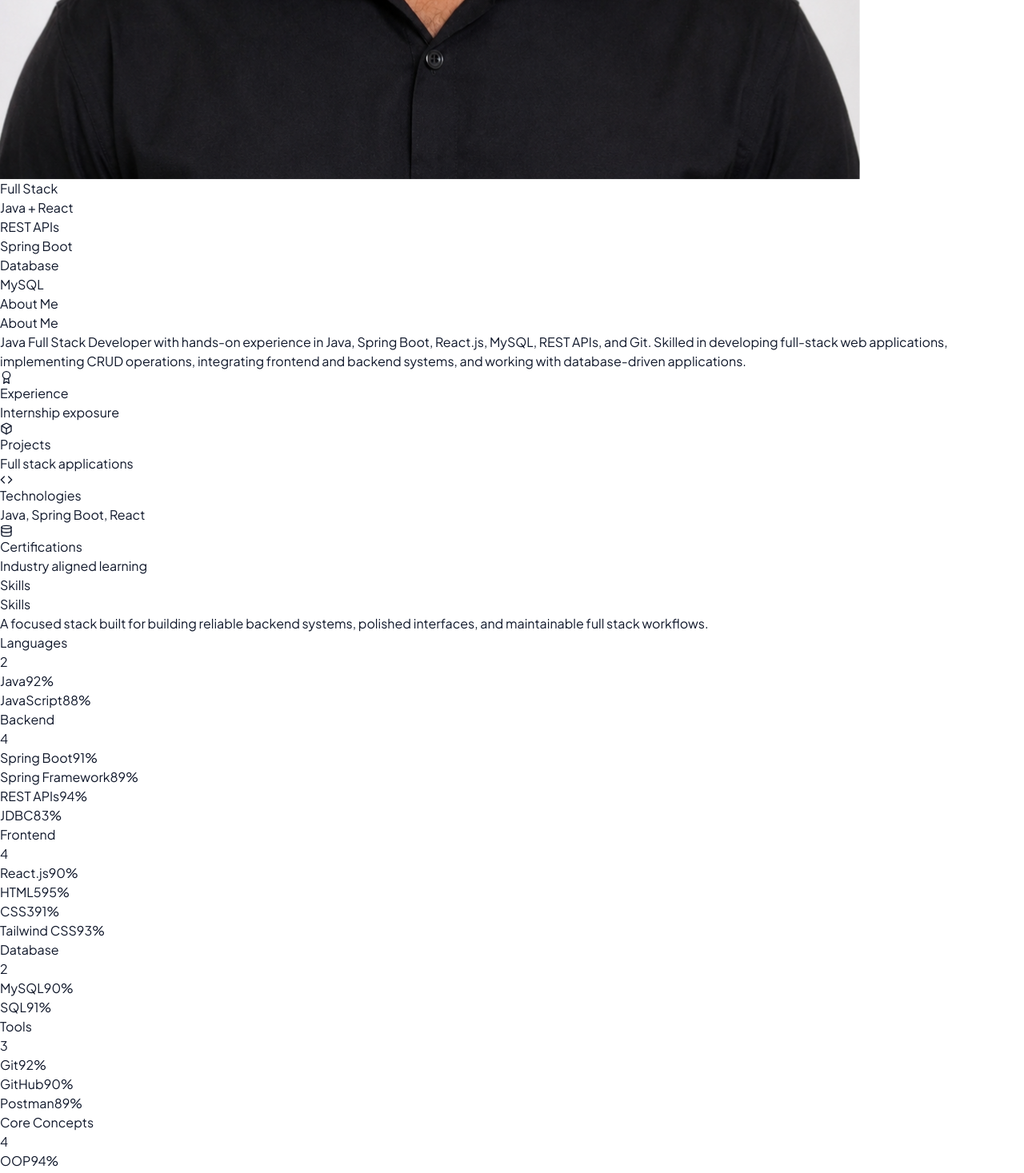
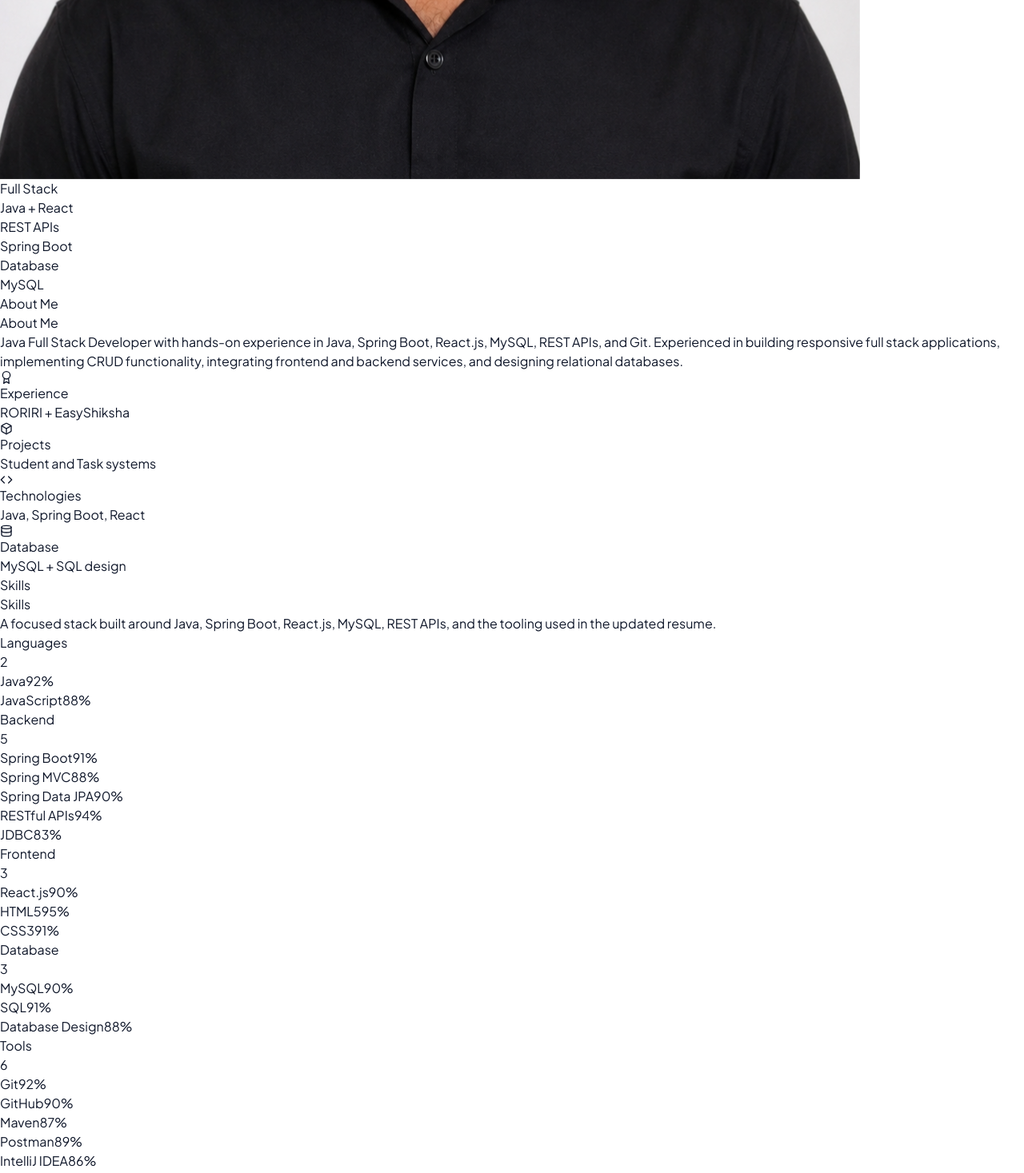
Before and after one commit to itarikaran/portfolio, a React (Vite) app: page / in a window 1280 px wide. Shown: the part 1330-2797 px from the top of the page at 80% size. Built offline with nearby package versions, Linux system fonts and the light colour scheme.

Commit message:
updated based on resume

```diff
--- a/src/components/About.jsx
+++ b/src/components/About.jsx
@@ -3,10 +3,10 @@ import AnimatedSection from './AnimatedSection.jsx';
 import SectionHeading from './SectionHeading.jsx';
 
 const highlights = [
-  { label: 'Experience', value: 'Internship exposure', icon: FiAward },
-  { label: 'Projects', value: 'Full stack applications', icon: FiBox },
+  { label: 'Experience', value: 'RORIRI + EasyShiksha', icon: FiAward },
+  { label: 'Projects', value: 'Student and Task systems', icon: FiBox },
   { label: 'Technologies', value: 'Java, Spring Boot, React', icon: FiCode },
-  { label: 'Certifications', value: 'Industry aligned learning', icon: FiDatabase },
+  { label: 'Database', value: 'MySQL + SQL design', icon: FiDatabase },
 ];
 
 export default function About() {
@@ -17,7 +17,7 @@ export default function About() {
           <SectionHeading
             eyebrow="About Me"
             title="About Me"
-            description="Java Full Stack Developer with hands-on experience in Java, Spring Boot, React.js, MySQL, REST APIs, and Git. Skilled in developing full-stack web applications, implementing CRUD operations, integrating frontend and backend systems, and working with database-driven applications."
+            description="Java Full Stack Developer with hands-on experience in Java, Spring Boot, React.js, MySQL, REST APIs, and Git. Experienced in building responsive full stack applications, implementing CRUD functionality, integrating frontend and backend services, and designing relational databases."
           />
 
           <div className="grid gap-4 sm:grid-cols-2">
--- a/src/components/Certifications.jsx
+++ b/src/components/Certifications.jsx
@@ -9,7 +9,7 @@ export default function Certifications() {
         <SectionHeading
           eyebrow="Certificates"
           title="Certifications"
-          description="Certification cards grouped by provider for clean scanning and easy portfolio credibility."
+          description="Certification cards grouped by provider for clean scanning and easy credibility checks."
         />
 
         <div className="mt-12 grid gap-5 lg:grid-cols-2">
--- a/src/components/Education.jsx
+++ b/src/components/Education.jsx
@@ -10,7 +10,7 @@ export default function Education() {
         <SectionHeading
           eyebrow="Education"
           title="Education"
-          description="Academic background presented in a timeline-style card layout for quick scanning."
+          description="Academic background from the updated resume presented in a timeline-style card layout for quick scanning."
         />
 
         <div className="mt-12 space-y-5">
--- a/src/components/Experience.jsx
+++ b/src/components/Experience.jsx
@@ -10,7 +10,7 @@ export default function Experience() {
         <SectionHeading
           eyebrow="Experience"
           title="Experience"
-          description="Timeline-based summary of internship experience focused on shipping responsive, data-driven full stack features."
+          description="Timeline-based summary of internship and bootcamp experience focused on responsive full stack delivery and backend integration."
         />
 
         <div className="mt-12 grid gap-6 lg:grid-cols-[0.9fr_1.1fr] lg:items-start">
@@ -22,7 +22,13 @@ export default function Experience() {
             <div className="rounded-3xl border border-slate-200 bg-slate-50 p-6 shadow-[0_18px_50px_rgba(15,23,42,0.05)]">
               <p className="text-sm font-semibold uppercase tracking-[0.3em] text-blue-700">Java Full Stack Development Intern</p>
               <h3 className="mt-3 text-2xl font-bold text-slate-950">RORIRI Software Solutions</h3>
-              <p className="mt-2 text-sm font-medium text-slate-500">Internship engagement focused on responsive application delivery and backend integration.</p>
+              <p className="mt-2 text-sm font-medium text-slate-500">Developed responsive web applications using Spring Boot, React.js, Tailwind CSS, and MySQL.</p>
+            </div>
+
+            <div className="mt-5 rounded-3xl border border-slate-200 bg-slate-50 p-6 shadow-[0_18px_50px_rgba(15,23,42,0.05)]">
+              <p className="text-sm font-semibold uppercase tracking-[0.3em] text-blue-700">Full Stack Web Development Bootcamp</p>
+              <h3 className="mt-3 text-2xl font-bold text-slate-950">EasyShiksha</h3>
+              <p className="mt-2 text-sm font-medium text-slate-500">Built full stack web applications using Java, JSP, Servlets, HTML, CSS, JavaScript, and MySQL.</p>
             </div>
           </div>
 
--- a/src/components/Hero.jsx
+++ b/src/components/Hero.jsx
@@ -3,7 +3,7 @@ import { motion } from 'framer-motion';
 import { FiArrowRight, FiGithub, FiLinkedin } from 'react-icons/fi';
 import { SiLeetcode, SiHackerrank } from 'react-icons/si';
 
-const typingWords = ['Java Developer', 'Spring Boot Developer', 'React Developer', 'REST API Developer', 'Java Full Stack Developer'];
+const typingWords = ['Java Developer', 'Spring Boot Developer', 'React Developer', 'MySQL Developer', 'Java Full Stack Developer'];
 
 export default function Hero() {
   const [wordIndex, setWordIndex] = useState(0);
@@ -61,7 +61,7 @@ export default function Hero() {
           </div>
 
           <p className="mt-6 max-w-2xl text-lg leading-8 text-slate-600 sm:text-xl">
-            Java Full Stack Developer passionate about building scalable backend systems and modern responsive web applications using Java, Spring Boot, React, MySQL and REST APIs.
+            Java Full Stack Developer with hands-on experience in Java, Spring Boot, React.js, MySQL, REST APIs, and Git. I build responsive full stack applications with clean frontend-backend integration.
           </p>
 
           <div className="mt-8 flex flex-col gap-4 sm:flex-row">
--- a/src/components/Projects.jsx
+++ b/src/components/Projects.jsx
@@ -10,7 +10,7 @@ export default function Projects() {
         <SectionHeading
           eyebrow="Projects"
           title="Projects"
-          description="A focused case study card for a full stack student management system built with a practical production-style workflow."
+          description="Highlighted projects from the resume with the most relevant stack, features, and implementation focus."
         />
 
         <div className="mt-12 grid gap-6">
@@ -29,6 +29,7 @@ export default function Projects() {
                   </div>
 
                   <div className="mt-8 flex flex-wrap gap-3">
+                    {project.github ? (
                       <a
                         href={project.github}
                         target="_blank"
@@ -38,6 +39,8 @@ export default function Projects() {
                         <FiGithub />
                         GitHub
                       </a>
+                    ) : null}
+                    {project.demo ? (
                       <a
                         href={project.demo}
                         target="_blank"
@@ -47,6 +50,7 @@ export default function Projects() {
                         <FiExternalLink />
                         Live Demo
                       </a>
+                    ) : null}
                   </div>
                 </div>
 
--- a/src/components/Skills.jsx
+++ b/src/components/Skills.jsx
@@ -11,7 +11,7 @@ export default function Skills() {
           <SectionHeading
             eyebrow="Skills"
             title="Skills"
-            description="A focused stack built for building reliable backend systems, polished interfaces, and maintainable full stack workflows."
+            description="A focused stack built around Java, Spring Boot, React.js, MySQL, REST APIs, and the tooling used in the updated resume."
           />
         </div>
 
--- a/src/data/portfolio.js
+++ b/src/data/portfolio.js
@@ -55,8 +55,9 @@ export const skillGroups = [
     title: 'Backend',
     items: [
       { name: 'Spring Boot', level: 91 },
-      { name: 'Spring Framework', level: 89 },
-      { name: 'REST APIs', level: 94 },
+      { name: 'Spring MVC', level: 88 },
+      { name: 'Spring Data JPA', level: 90 },
+      { name: 'RESTful APIs', level: 94 },
       { name: 'JDBC', level: 83 },
     ],
   },
@@ -66,7 +67,6 @@ export const skillGroups = [
       { name: 'React.js', level: 90 },
       { name: 'HTML5', level: 95 },
       { name: 'CSS3', level: 91 },
-      { name: 'Tailwind CSS', level: 93 },
     ],
   },
   {
@@ -74,6 +74,7 @@ export const skillGroups = [
     items: [
       { name: 'MySQL', level: 90 },
       { name: 'SQL', level: 91 },
+      { name: 'Database Design', level: 88 },
     ],
   },
   {
@@ -81,14 +82,17 @@ export const skillGroups = [
     items: [
       { name: 'Git', level: 92 },
       { name: 'GitHub', level: 90 },
+      { name: 'Maven', level: 87 },
       { name: 'Postman', level: 89 },
+      { name: 'IntelliJ IDEA', level: 86 },
+      { name: 'VS Code', level: 94 },
     ],
   },
   {
     title: 'Core Concepts',
     items: [
       { name: 'OOP', level: 94 },
-      { name: 'Collections', level: 88 },
+      { name: 'Collections Framework', level: 88 },
       { name: 'Exception Handling', level: 90 },
       { name: 'DBMS', level: 87 },
     ],
@@ -96,18 +100,24 @@ export const skillGroups = [
 ];
 
 export const experienceHighlights = [
-  'Developed responsive web applications.',
-  'Worked with Java, Spring Boot, and React.',
-  'Developed REST APIs.',
-  'Integrated frontend with backend.',
-  'Used Git and GitHub for collaboration.',
+  'Developed responsive web applications using Spring Boot, React.js, Tailwind CSS, and MySQL.',
+  'Built and integrated REST APIs with frontend applications using Git for version control.',
+  'Built full stack web applications using Java, JSP, Servlets, HTML, CSS, JavaScript, and MySQL.',
+  'Deployed applications on Apache Tomcat and used Git and ChatGPT during development.',
 ];
 
 export const projects = [
   {
     name: 'Student Management System',
     stack: ['Java', 'Spring Boot', 'React', 'MySQL', 'REST API'],
-    features: ['CRUD operations', 'REST APIs', 'Frontend-backend integration', 'Responsive UI'],
+    features: ['Complete CRUD operations for student records', 'REST API integration', 'Frontend-backend integration', 'Database-driven workflow'],
+    github: 'https://github.com/itarikaran',
+    demo: 'https://arikaran.vercel.app',
+  },
+  {
+    name: 'Task Management System',
+    stack: ['React', 'Spring Boot', 'REST API', 'MySQL'],
+    features: ['Task assignment and priority management', 'Progress tracking', 'Deadline scheduling', 'Full stack workflow with API integration'],
     github: 'https://github.com/itarikaran',
     demo: 'https://arikaran.vercel.app',
   },
@@ -117,10 +127,10 @@ export const education = [
   {
     degree: 'B.E. Computer Science and Engineering',
     institution: 'VV College of Engineering',
-    score: '84%',
+    score: '84% | 2024 - 2027',
   },
   {
-    degree: 'Diploma',
+    degree: 'Diploma in Computer Science and Engineering',
     institution: 'RECT Polytechnic College',
     score: '94%',
   },
@@ -133,7 +143,7 @@ export const certifications = [
   },
   {
     provider: 'Infosys Springboard',
-    items: ['Learn Coding with Java', 'Spring 5 Basics', 'Spring Data JPA', 'Spring REST'],
+    items: ['Learn Coding with Java', 'Spring 5 Basics with Spring Boot', 'Spring Data JPA with Boot', 'Spring REST'],
   },
 ];
 
```
Lines whose indentation alone changed are shown as unchanged.
